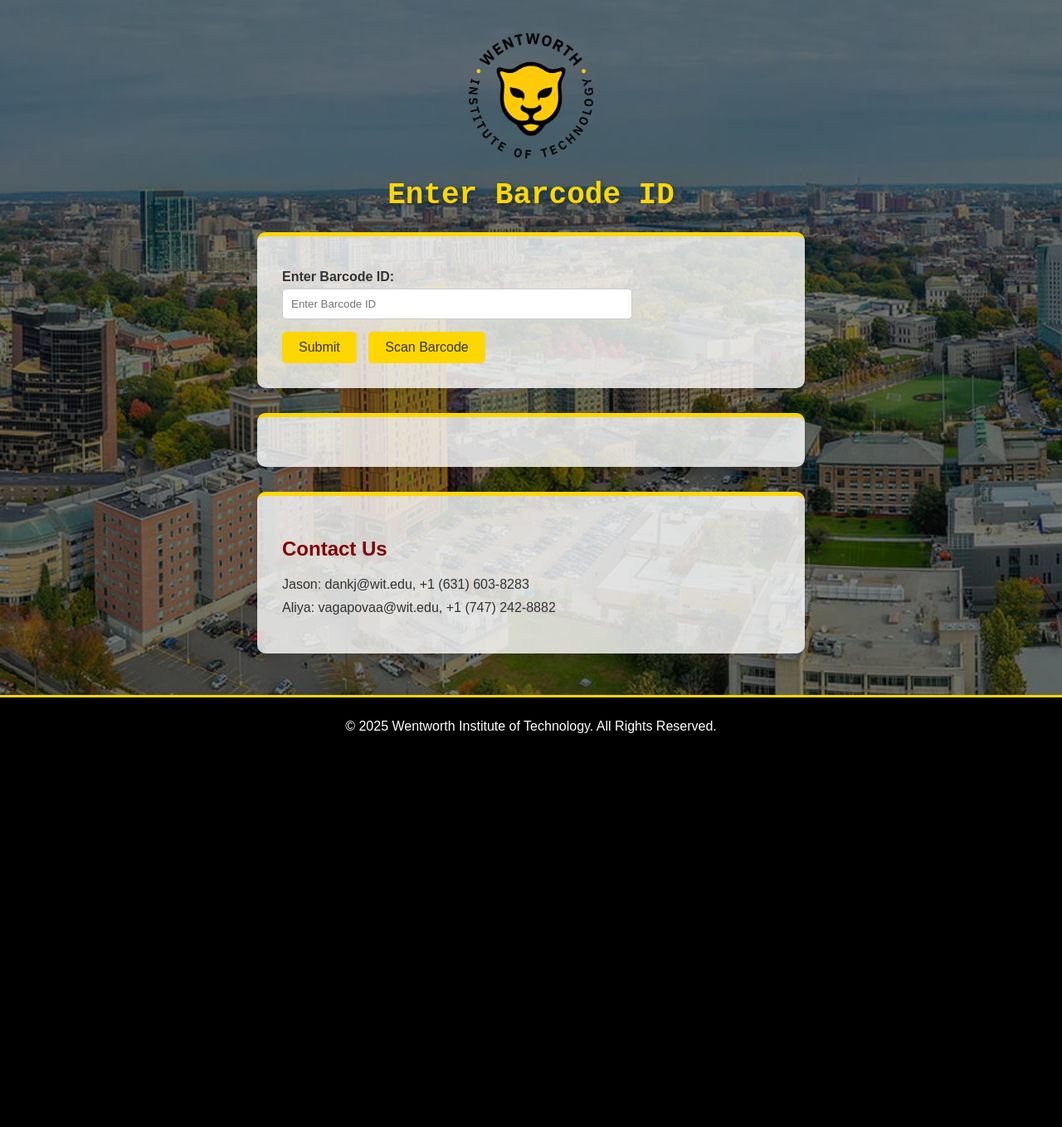
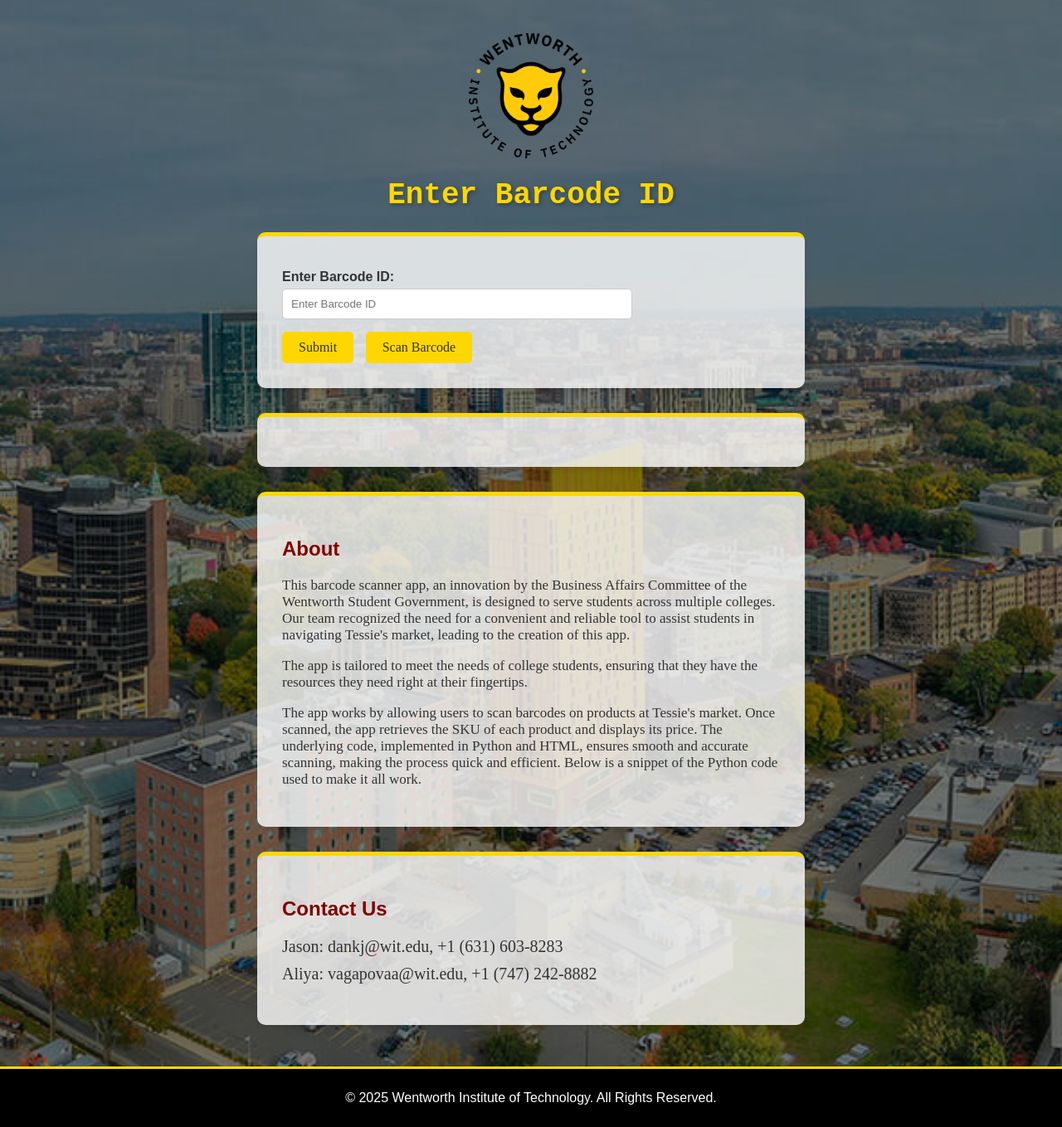
Before and after one commit to jdank417/GroceryBarcodeScanner, a Flask app: page / in a window 1280 px wide. Shown: the part 103-1462 px from the top of the page at 83% size. Before the commit the page ends 987 px from the top, so only its background shows below. Run offline with Flask 3, Linux system fonts and the light colour scheme; parts of the project's set-up code (start-up, migrations or seed data) failed here and were passed over; some libraries are stand-ins or nearby versions.

Commit message:
about section added + fonts change

```diff
--- a/templates/index.html
+++ b/templates/index.html
@@ -20,6 +20,7 @@
             background-color: rgba(0, 0, 0, 0.5);
             background-blend-mode: darken;
         }
+
         header {
             display: flex;
             justify-content: space-between;
@@ -29,19 +30,23 @@
             padding: 20px;
             border-bottom: 3px solid #FFD700;
         }
+
         header .logo {
             display: flex;
             flex-direction: column;
             align-items: flex-start;
         }
+
         header .logo-text {
             font-size: 36px;
             font-weight: bold;
         }
+
         header .subtitle {
             font-size: 16px;
             color: #FFD700;
         }
+
         header nav ul {
             list-style: none;
             margin: 0;
@@ -50,28 +55,33 @@
             justify-content: space-between;
             width: 200px;
         }
+
         header nav ul li a {
             color: #FFD700;
             text-decoration: none;
             font-weight: bold;
             transition: color 0.6s ease, background-color 0.6s ease;
         }
+
         header nav ul li a:hover {
             color: #000;
             background-color: #FFD700;
             padding: 5px 10px;
             border-radius: 5px;
         }
+
         main {
             padding: 20px;
             flex: 1;
         }
+
         .logo-img {
             display: block;
             margin: 20px auto;
             width: 150px;
             height: auto;
         }
+
         h1 {
             text-align: center;
             color: #FFD700;
@@ -80,7 +90,8 @@
             font-weight: bold;
             text-shadow: 2px 2px 5px rgba(0, 0, 0, 0.3);
         }
-    .upload-section, .results-section, .contact-section {
+
+        .upload-section, .results-section, .contact-section, .about-section {
             background-color: rgba(255, 255, 255, 0.8);
             padding: 30px;
             border-radius: 10px;
@@ -89,11 +100,13 @@
             margin: 0 auto 30px auto;
             border-top: 5px solid #FFD700;
         }
+
         .upload-section label {
             display: block;
             margin: 10px 0 5px;
             font-weight: bold;
         }
+
         .upload-section input[type="text"] {
             display: block;
             width: 100%;
@@ -103,6 +116,7 @@
             border: 1px solid #ccc;
             border-radius: 5px;
         }
+
         .upload-section button, .results-section button {
             background-color: #FFD700;
             color: #333;
@@ -112,10 +126,13 @@
             border-radius: 5px;
             font-size: 16px;
             margin-right: 10px;
+            font-family: "Times New Roman";
         }
+
         .upload-section button:hover, .results-section button:hover {
             background-color: #e6c200;
         }
+
         .result-box {
             background-color: #fff;
             border: 2px solid #FFD700;
@@ -127,15 +144,19 @@
             text-align: center;
             animation: popIn 0.6s ease-out;
         }
+
         .result-box h3 {
             margin-bottom: 10px;
             font-size: 24px;
             color: #800000;
         }
-    .result-box p {
-      font-size: 20px;
+
+        .result-box p, .about-section p {
+            font-size: 17px;
             color: #333;
+            font-family: "Times New Roman";
         }
+
         @keyframes popIn {
             0% {
                 opacity: 0;
@@ -146,11 +167,13 @@
                 transform: scale(1);
             }
         }
+
         .results-section h2 {
             margin-bottom: 15px;
             color: #800000;
             text-align: center;
         }
+
         .results-section img {
             width: 200px;
             height: auto;
@@ -161,6 +184,7 @@
             margin-left: auto;
             margin-right: auto;
         }
+
         footer {
             background-color: #000;
             color: white;
@@ -168,28 +192,41 @@
             padding: 10px 0;
             border-top: 3px solid #FFD700;
         }
+
         footer a {
             color: #ff4500;
             text-decoration: none;
         }
+
         footer a:hover {
             text-decoration: underline;
         }
-    .contact-section h2 {
+
+        .contact-section h2, .about-section h2 {
             color: #800000;
             margin-bottom: 20px;
         }
+
         .contact-section ul {
             list-style: none;
             padding: 0;
+            font-size: 20px;
+            font-family: "Times New Roman";
         }
+
         .contact-section ul li {
             margin-bottom: 10px;
+            font-size: 20px;
+            font-family: "Times New Roman";
         }
+
         .contact-section ul li a {
             color: #333;
+            font-size: 20px;
             text-decoration: none;
+            font-family: "Times New Roman";
         }
+
         .contact-section ul li a:hover {
             text-decoration: underline;
         }
@@ -253,6 +290,29 @@
         {% endif %}
     </section>
 
+    <!-- About Section -->
+
+    <section id="about" class="about-section">
+        <h2>About</h2>
+        <p>
+            This barcode scanner app, an innovation by the Business Affairs Committee of the Wentworth Student
+            Government, is designed to serve students across multiple colleges. Our team recognized the need for a
+            convenient and reliable tool to assist students in navigating Tessie's market, leading to the creation of
+            this app.
+        </p>
+        <p>
+            The app is tailored to meet the needs of college students, ensuring that they have the resources they need
+            right at their
+            fingertips.
+        </p>
+        <p>
+            The app works by allowing users to scan barcodes on products at Tessie's market. Once scanned, the app
+            retrieves the SKU of each product and displays its price. The underlying code, implemented in Python and
+            HTML, ensures smooth and accurate scanning, making the process quick and efficient. Below is a snippet of
+            the Python code used to make it all work.
+        </p>
+    </section>
+
     <!-- Contact Section -->
     <section id="contact" class="contact-section">
         <h2>Contact Us</h2>
@@ -270,7 +330,7 @@
 <!-- JavaScript to handle native camera capture and barcode decoding -->
 <script>
     // Display a pop-up message on page load
-    window.onload = function() {
+    window.onload = function () {
         if (!sessionStorage.getItem("popupShown")) {
             alert("Note: The camera function is in beta testing.");
             sessionStorage.setItem("popupShown", "true");
@@ -283,11 +343,11 @@
     }
 
     // Listen for changes on the hidden file input (i.e. when a picture is taken)
-    document.getElementById("native-camera-input").addEventListener("change", function(e) {
+    document.getElementById("native-camera-input").addEventListener("change", function (e) {
         if (e.target.files && e.target.files[0]) {
             var file = e.target.files[0];
             var reader = new FileReader();
-        reader.onload = function(evt) {
+            reader.onload = function (evt) {
                 var dataURL = evt.target.result;
                 // Pass the captured image to Quagga for decoding
                 decodeBarcode(dataURL);
@@ -310,7 +370,7 @@
                     "upc_reader"
                 ]
             }
-      }, function(result) {
+        }, function (result) {
             if (result && result.codeResult) {
                 var code = result.codeResult.code;
                 // Correction: remove leading zero for 13-digit codes if necessary
```
Lines whose indentation alone changed are shown as unchanged.
